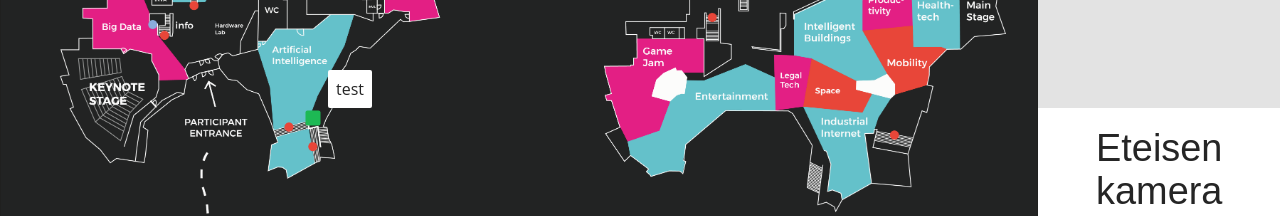
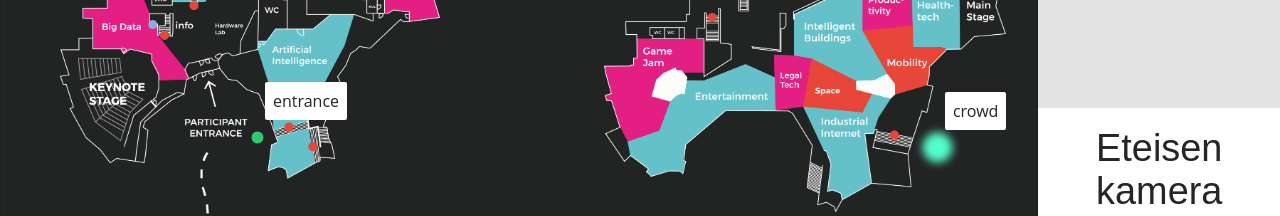
Before and after one commit to jormeli/junction17, a React app in the folder frontend/: page / in a window 1280 px wide. Shown: the part 292-508 px from the top of the page. Built offline with nearby package versions, Linux system fonts and the light colour scheme; no server answers.

Commit message:
Camera map point glow

```diff
--- a/frontend/src/resources/styles/base/_variables.scss
+++ b/frontend/src/resources/styles/base/_variables.scss
@@ -2,7 +2,7 @@
 // ====================
 
 $red: #e74c3c;
-$green: #1db954;
+$green: #2ecc71;
 $green-bright: #1ed760;
 $blue: #07A0C3;
 $black: #111;
--- a/frontend/src/resources/styles/elements/_mapView.scss
+++ b/frontend/src/resources/styles/elements/_mapView.scss
@@ -7,7 +7,7 @@
     display: relative;
     width: 1300px;
     height: 100%;
-    background-color: $black;
+    background-color: #222323;
 }
 
 .map-right-column {
@@ -32,7 +32,7 @@
     padding: 0;
     border: none;
     background-color: $green;
-    border-radius: 2px;
+    border-radius: 50%;
 
     &:hover {
         background-color: lighten($green, 15%);
--- a/frontend/src/ui/mapView/MapView.js
+++ b/frontend/src/ui/mapView/MapView.js
@@ -1,5 +1,10 @@
 import React, { Component } from 'react';
-import { nameToPos } from '../../utilities/cameraFunctions';
+import {
+    locationsParse,
+    sightingsToScale,
+    sightingsToBlur,
+    sightingsToBrightness,
+} from '../../utilities/cameraFunctions';
 
 import PersonList from '../common/personList';
 
@@ -61,12 +66,15 @@ class MapView extends Component {
             totalPeople = this.countTotalPeople(computedData, rawData, visibilityFilter);
         }
 
-        const cameras = [
-            {
-                name: 'test',
-                position: nameToPos('Test'),
-            },
-        ];
+        const locationsRaw = {
+            'crowd': 1000,
+            'entrance': 400,
+        }
+
+        const cameras = locationsParse(locationsRaw);
+
+        const minSightings = cameras.reduce((min, cur) => cur.sightings < min ? cur.sightings : min, 100000);
+        const maxSightings = cameras.reduce((max, cur) => cur.sightings > max ? cur.sightings : max, -1);
 
         return (
             <div className="map-wrapper">
@@ -74,12 +82,21 @@ class MapView extends Component {
                     <img className="map-image" src={require('../../resources/images/junction_map.png')} alt="kartta" />
                     <div className="map-camera-points">
                         {
-                            cameras.map((camera) => (
-                                <div className="map-camera-point" style={camera.position} key={camera.name}>
-                                    <button className="map-camera-point-btn" onClick={() => console.log(camera.name)}></button>
-                                    <div className="map-camera-point-label">{camera.name}</div>
-                                </div>
-                            ))
+                            cameras.map((camera) => {
+                                return (
+                                    <div className="map-camera-point" style={camera.position} key={camera.name}>
+                                        <button
+                                            className="map-camera-point-btn"
+                                            style={{
+                                                filter: `blur(${sightingsToBlur(camera.sightings, minSightings, maxSightings)}) brightness(${sightingsToBrightness(camera.sightings, minSightings, maxSightings)})`,
+                                                transform: `scale(${sightingsToScale(camera.sightings, minSightings, maxSightings)})`,
+                                            }}
+                                            onClick={() => console.log(camera.name)}
+                                        ></button>
+                                        <div className="map-camera-point-label">{camera.name}</div>
+                                    </div>
+                                )
+                            })
                         }
                     </div>
                 </div>
--- a/frontend/src/ui/navbar/index.js
+++ b/frontend/src/ui/navbar/index.js
@@ -8,7 +8,7 @@ const Navbar = () => (
             className="nav-link nav-link--light"
             activeClassName="disable"
         >
-            <img className="nav-link-icon" src={require('../../resources/images/icons/arrow_left.png')} />
+            <img className="nav-link-icon" src={require('../../resources/images/icons/arrow_left.png')} alt="left"/>
             Leaderboard
         </NavLink>
         <NavLink
@@ -17,7 +17,7 @@ const Navbar = () => (
             className="nav-link nav-link--dark"
             activeClassName="disable"
         >
-            <img className="nav-link-icon" src={require('../../resources/images/icons/arrow_left_white.png')} />
+            <img className="nav-link-icon" src={require('../../resources/images/icons/arrow_left_white.png')} alt="left" />
             Map view
         </NavLink>
     </div>
--- a/frontend/src/utilities/cameraFunctions.js
+++ b/frontend/src/utilities/cameraFunctions.js
@@ -1,9 +1,14 @@
 export const nameToPos = (name) => {
     switch (name.toLowerCase()) {
-        case 'test':
+        case 'entrance':
             return {
-                top: 408,
-                left: 313,
+                top: 420,
+                left: 250,
+            }
+        case 'crowd':
+            return {
+                top: 430,
+                left: 930,
             }
         default:
             return {
@@ -12,3 +17,27 @@ export const nameToPos = (name) => {
             }
     }
 }
+
+export const locationsParse = (locations) => {
+    const res = [];
+    for (var location in locations) {
+        if (Object.prototype.hasOwnProperty.call(locations, location)) {
+            res.push({
+                name: location,
+                sightings: locations[location],
+                position: nameToPos(location),
+            });
+        }
+    }
+    return res;
+}
+
+export const rangeConverter = (oldValue, oldMin, oldMax, newMin, newMax) => {
+    const oldRange = (oldMax - oldMin)
+    const newRange = (newMax - newMin)
+    return (((oldValue - oldMin) * newRange) / oldRange) + newMin;
+}
+
+export const sightingsToScale = (oldValue, oldMin, oldMax) => rangeConverter(oldValue, oldMin, oldMax, 0.8, 2);
+export const sightingsToBlur = (oldValue, oldMin, oldMax) => rangeConverter(oldValue, oldMin, oldMax, 0, 2) + 'px';
+export const sightingsToBrightness = (oldValue, oldMin, oldMax) => rangeConverter(oldValue, oldMin, oldMax, 100, 180) + '%';
```
